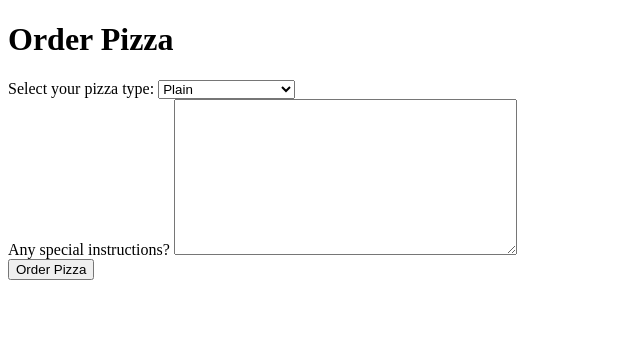
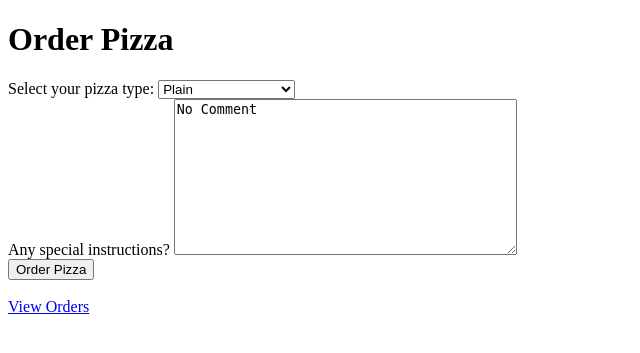
Before and after one commit to hspahic-cs/BRT-DevOps-interview, a Django app: template web/BRT_DevOps_Interview/pizza_ordering/templates/order_pizza_template.html in a window 1280 px wide. Shown: the top 353 px of the page, without its empty margins (0-640 px from the left). Run offline with Django 5.2, Linux system fonts and the light colour scheme; the template is opened without the code that fills it: values that come from a table or form of the project are taken from there, others are empty.

Commit message:
Added links between pages for convenience, and default response for comment

```diff
--- a/web/BRT_DevOps_Interview/BRT_DevOps_Interview/urls.py
+++ b/web/BRT_DevOps_Interview/BRT_DevOps_Interview/urls.py
@@ -20,5 +20,5 @@ from django.urls import path, include
 
 urlpatterns = [
     path('admin/', admin.site.urls),
-    path('order/', include('pizza_ordering.urls'))
+    path('', include('pizza_ordering.urls'))
 ]
--- a/web/BRT_DevOps_Interview/pizza_ordering/models.py
+++ b/web/BRT_DevOps_Interview/pizza_ordering/models.py
@@ -12,5 +12,5 @@ class Order(models.Model):
     ]
 
     # Fields
-    comment = models.TextField(max_length=300, blank=True)
+    comment = models.TextField(max_length=300, blank=True, default='No Comment')
     pizza_type = models.CharField( choices=TOPPING_CHOICES, default='Plain')
--- a/web/BRT_DevOps_Interview/pizza_ordering/templates/order_history.html
+++ b/web/BRT_DevOps_Interview/pizza_ordering/templates/order_history.html
@@ -18,5 +18,7 @@
     {% else %}
         <p>No orders found.</p>
     {% endif %}
+    <br>
+    <a href="{% url 'order_page' %}">Order Pizza</a>
 </body>
 </html>
--- a/web/BRT_DevOps_Interview/pizza_ordering/templates/order_pizza_template.html
+++ b/web/BRT_DevOps_Interview/pizza_ordering/templates/order_pizza_template.html
@@ -11,5 +11,7 @@
         {{ form }}
         <input type="submit" value="Order Pizza">
     </form>
+    <br>
+    <a href="{% url 'order_history' %}">View Orders</a>
 </body>
 </html>
```
Also changed, not shown: web/BRT_DevOps_Interview/pizza_ordering/migrations/0004_alter_order_comment.py (added).
